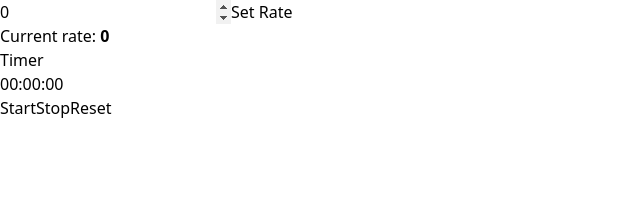
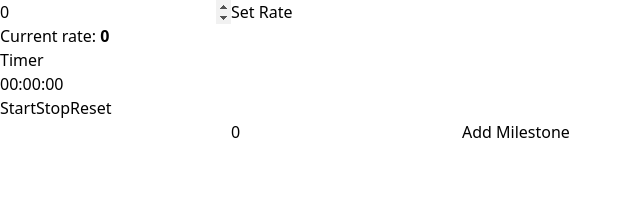
Before and after one commit to WebsByTodd/money-visualizer, a React (Vite) app: page / in a window 1280 px wide. Shown: the top 210 px of the page, without its empty margins (0-640 px from the left). Built offline with nearby package versions, Linux system fonts and the light colour scheme.

Commit message:
Add milestones component.

```diff
--- a/src/App.tsx
+++ b/src/App.tsx
@@ -2,15 +2,19 @@ import { Rate } from "./Rate/Rate";
 import { Timer } from "./Timer/Timer";
 import { useTimer } from "./Timer/useTimer";
 import { useRate } from "./Rate/useRate";
+import { MilestoneList } from "./Milestones/MilestoneList";
+import { useMilestones } from "./Milestones/useMilestones";
 
 function App() {
   const rateState = useRate();
   const timerState = useTimer();
+  const milestoneState = useMilestones();
 
   return (
     <>
       <Rate {...rateState} />
       <Timer {...timerState} />
+      <MilestoneList {...milestoneState} />
     </>
   );
 }
--- /dev/null
+++ b/src/Milestones/MilestoneList.tsx
@@ -0,0 +1,40 @@
+import { useState } from "react";
+import { MilestoneState } from "./useMilestones";
+
+export function MilestoneList({ milestones, addMilestone }: MilestoneState) {
+  const [name, setName] = useState<string>("");
+  const [amount, setAmount] = useState<number>(0);
+  function handleAddSubmit(e: React.FormEvent<HTMLFormElement>) {
+    e.preventDefault();
+    addMilestone({ name, amount });
+    setName("");
+    setAmount(0);
+  }
+
+  function handleAmountFocus(e: React.FocusEvent<HTMLInputElement>) {
+    e.target.select();
+  }
+  return (
+    <>
+      {milestones.map((milestone) => (
+        <div key={milestone.name}>
+          <strong>{milestone.name}</strong>: {milestone.amount}
+        </div>
+      ))}
+      <form onSubmit={handleAddSubmit}>
+        <input
+          type="text"
+          value={name}
+          onChange={(e) => setName(e.target.value)}
+        />
+        <input
+          type="number"
+          value={amount}
+          onChange={(e) => setAmount(parseInt(e.target.value))}
+          onFocus={handleAmountFocus}
+        />
+        <button type="submit">Add Milestone</button>
+      </form>
+    </>
+  );
+}
--- /dev/null
+++ b/src/Milestones/milestoneTypes.ts
@@ -0,0 +1,4 @@
+export interface Milestone {
+  name: string;
+  amount: number;
+}
--- /dev/null
+++ b/src/Milestones/useMilestones.tsx
@@ -0,0 +1,24 @@
+import { useState } from "react";
+import { Milestone } from "./milestoneTypes";
+
+const MILESTONES_KEY = "milestones";
+
+export interface MilestoneState {
+  milestones: Milestone[];
+  addMilestone: (newMilestone: Milestone) => void;
+}
+
+export function useMilestones(): MilestoneState {
+  const [milestones, setMilestones] = useState<Milestone[]>(() => {
+    const storedMilestones = localStorage.getItem(MILESTONES_KEY);
+    return storedMilestones ? JSON.parse(storedMilestones) : [];
+  });
+
+  function addMilestone(newMilestone: Milestone) {
+    const updatedMilestones = [...milestones, newMilestone];
+    localStorage.setItem(MILESTONES_KEY, JSON.stringify(updatedMilestones));
+    setMilestones(updatedMilestones);
+  }
+
+  return { milestones, addMilestone };
+}
```
